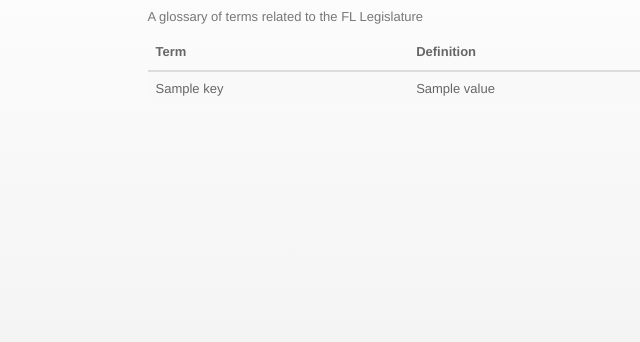
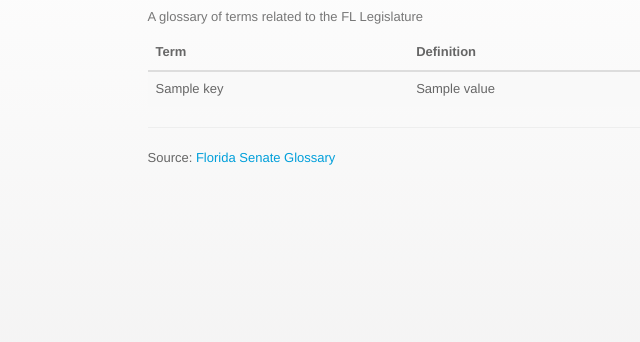
Before and after one commit to OrlandoSentinel/TabsOnTallahassee, a Django app: template templates/glossary/glossary.html in a window 1280 px wide. Shown: the part 153-495 px from the top of the page, without its empty margins (215-855 px from the left). Run offline with Django 3.2, Linux system fonts and the light colour scheme; the template is opened without the code that fills it: most values are stand-ins (such as "Sample title", 1, 10 or a date in 2020); some libraries are stand-ins or nearby versions.

Commit message:
Add source to glossary bottom

```diff
--- a/templates/glossary/glossary.html
+++ b/templates/glossary/glossary.html
@@ -24,6 +24,11 @@
 
 </table>
 
+<hr/>
+<div>
+    Source: <a href="http://www.flsenate.gov/Reference/Glossary">Florida Senate Glossary</a>
+</div>
+
 {% endblock %}
 
 {% block bottomscript %}
```
